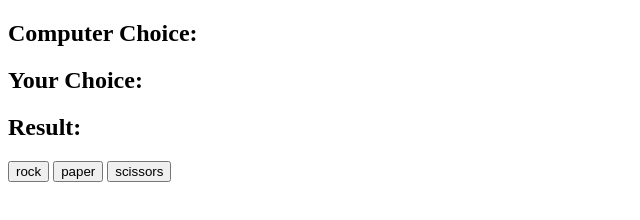
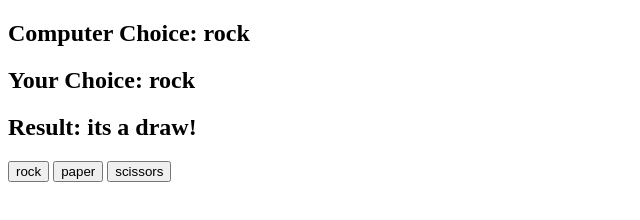
Before and after one commit to victorbiga/rock-paper-scissors, a website: page index.html in a window 1280 px wide. Both pictures are taken after a click on the button "rock". Shown: the whole page, without its empty margins (0-640 px from the left). Drawn offline with Linux system fonts and the light colour scheme.

Commit message:
chore: fixed html formatting

```diff
--- a/app.js
+++ b/app.js
@@ -22,7 +22,7 @@ function generateComputerChoice() {
     if (randomNumber === 2) {
         computerChoice = 'scissors'
     }
-    if (randomNumber === 1) {
+    if (randomNumber === 3) {
         computerChoice = 'paper'
     }
     computerChoiceDisplay.innerHTML = computerChoice
@@ -30,31 +30,25 @@ function generateComputerChoice() {
 
 function getResult() {
     if (computerChoice === userChoice) {
-        result = "it's a draw"
+        result = 'its a draw!'
     }
-
-    if (computerChoice === 'rock' && userChoice === 'paper') {
+    if (computerChoice === 'rock' && userChoice === "paper") {
         result = 'you win!'
     }
-
-    if (computerChoice === 'rock' && userChoice === 'scissors') {
+    if (computerChoice === 'rock' && userChoice === "scissors") {
         result = 'you lost!'
     }
-
-    if (computerChoice === 'paper' && userChoice === 'scissors') {
+    if (computerChoice === 'paper' && userChoice === "scissors") {
         result = 'you win!'
     }
-
-    if (computerChoice === 'paper' && userChoice === 'rock') {
-        result = 'you lost!'
+    if (computerChoice === 'paper' && userChoice === "rock") {
+        result = 'you lose!'
     }
-
-    if (computerChoice === 'scissors' && userChoice === 'rock') {
+    if (computerChoice === 'scissors' && userChoice === "rock") {
         result = 'you win!'
     }
-
-    if (computerChoice === 'scissors' && userChoice === 'paper') {
-        result = 'you lost!'
+    if (computerChoice === 'scissors' && userChoice === "paper") {
+        result = 'you lose!'
     }
     resultDisplay.innerHTML = result
 }
--- a/index.html
+++ b/index.html
@@ -2,12 +2,13 @@
 <html lang="en" dir="ltr">
     <head>
         <meta charset="utf-8">
-        <title>Rock Paper Scissors</title>
+        <title>Rock Paper Scissors Tutorial</title>
     </head>
     <body>
-        <h2>Computer Choice:<span id="computer-choice"></span></h2>
-        <h2>Your Choice:<span id="user-choice>"></span></h2>
-        <h2>Result:<span id="result>"></span></h2>
+
+        <h2>Computer Choice: <span id="computer-choice"></span></h2>
+        <h2>Your Choice: <span id="user-choice"></span></h2>
+        <h2>Result: <span id="result"></span></h2>
 
         <button id="rock">rock</button>
         <button id="paper">paper</button>
```
Also changed, not shown: package.json (added, +19 -0 lines).
